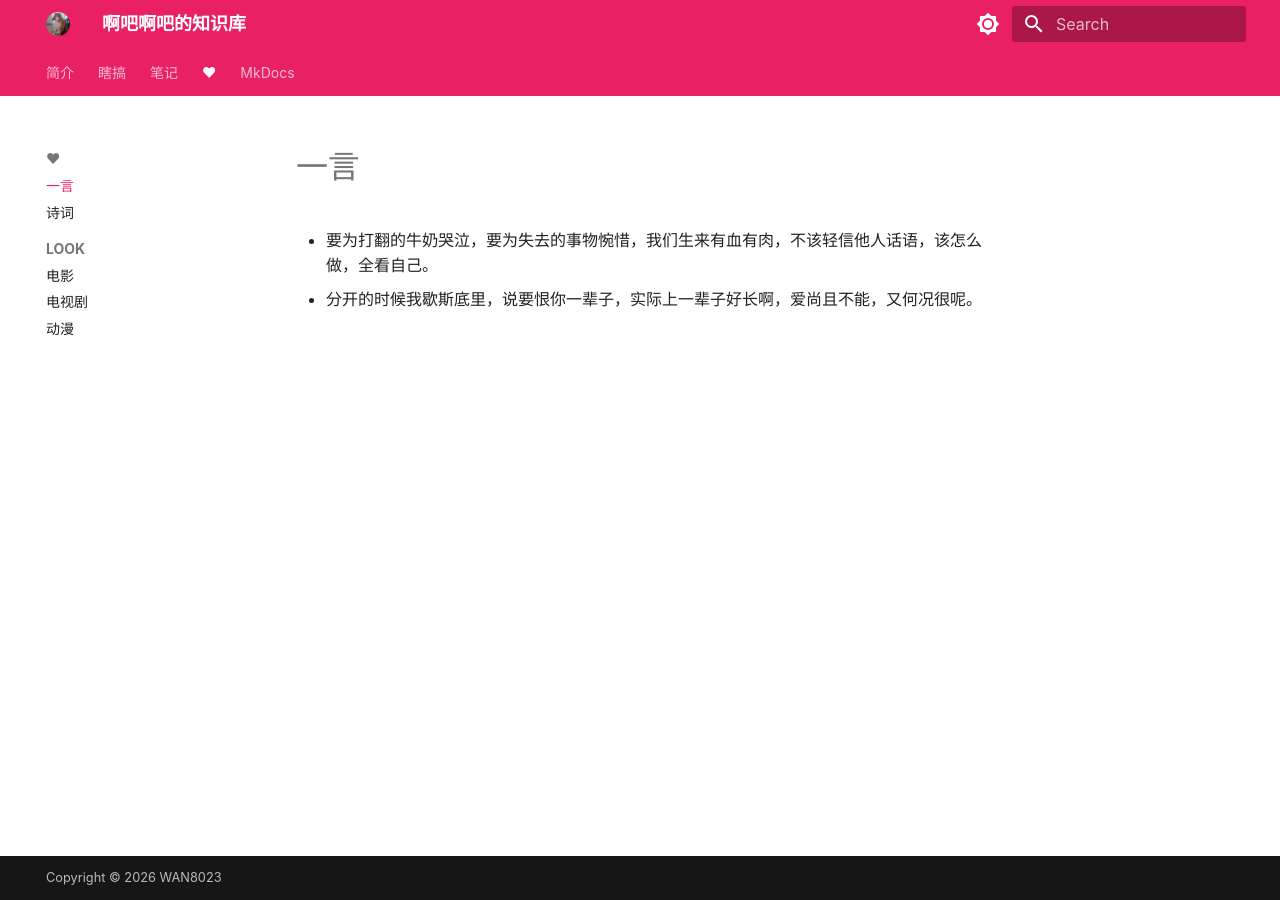
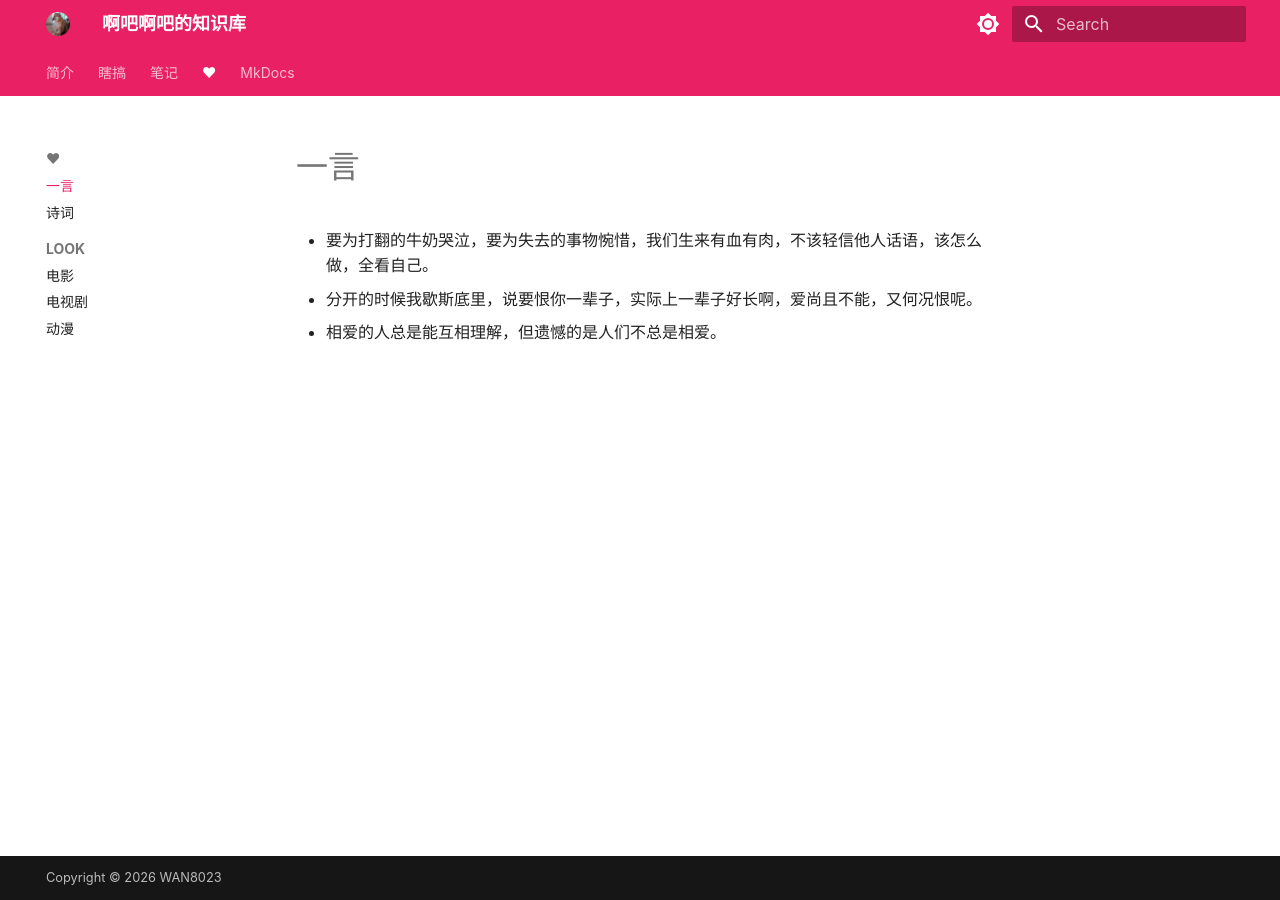
Before and after one commit to WAN8023/WAN8023.github.io, an MkDocs documentation site: the page built from docs/favourite/yiyan.md, in a window 1280 px wide. Built offline with MkDocs 1.6.1 and Material for MkDocs 9.7.7, drawn with Linux system fonts in a browser that asks for light colours; a style sheet for code colours, icons or effects is not loaded.

Commit message:
Update yiyan.md

```diff
--- a/docs/favourite/yiyan.md
+++ b/docs/favourite/yiyan.md
@@ -1,2 +1,3 @@
 - 要为打翻的牛奶哭泣，要为失去的事物惋惜，我们生来有血有肉，不该轻信他人话语，该怎么做，全看自己。
-- 分开的时候我歇斯底里，说要恨你一辈子，实际上一辈子好长啊，爱尚且不能，又何况很呢。
+- 分开的时候我歇斯底里，说要恨你一辈子，实际上一辈子好长啊，爱尚且不能，又何况恨呢。
+- 相爱的人总是能互相理解，但遗憾的是人们不总是相爱。
```
